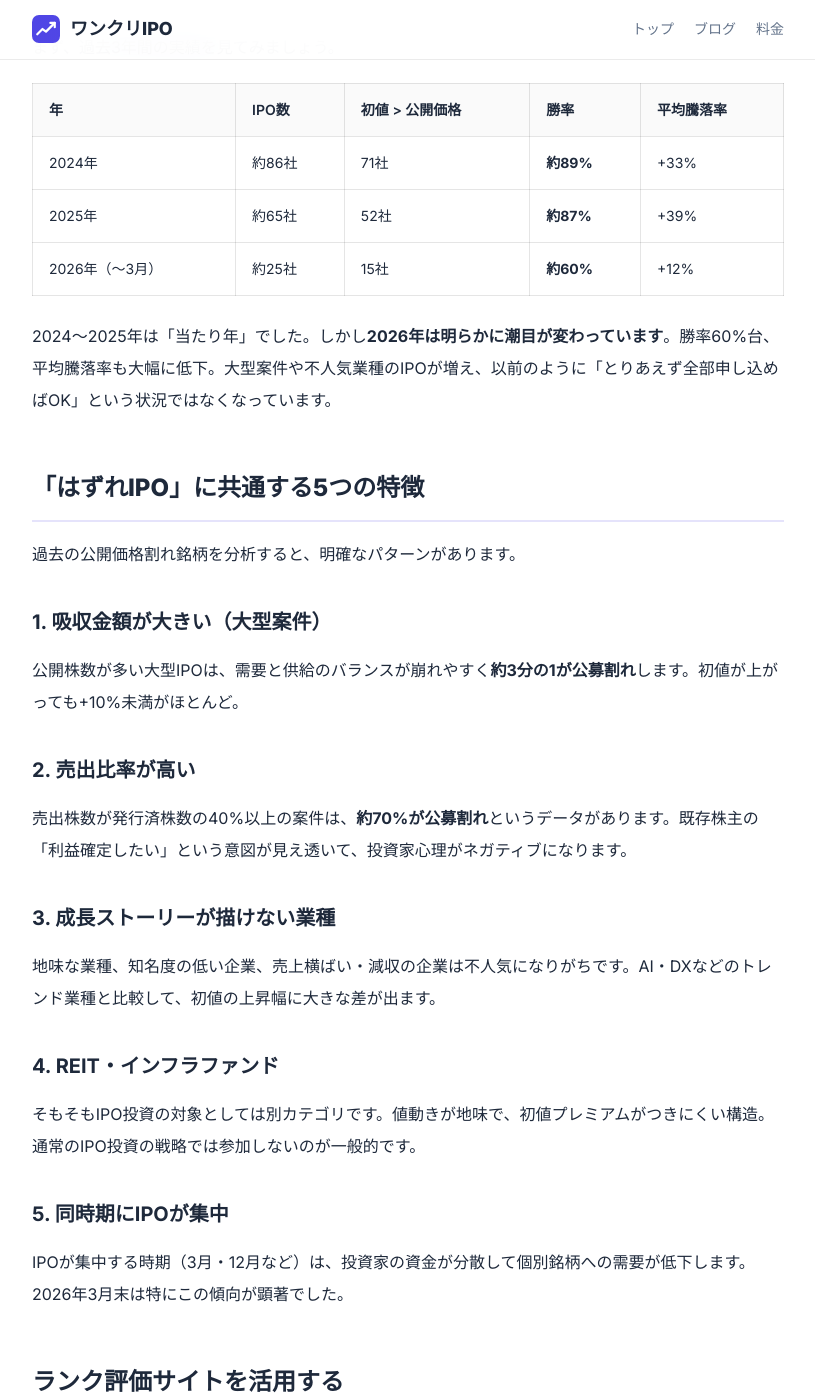
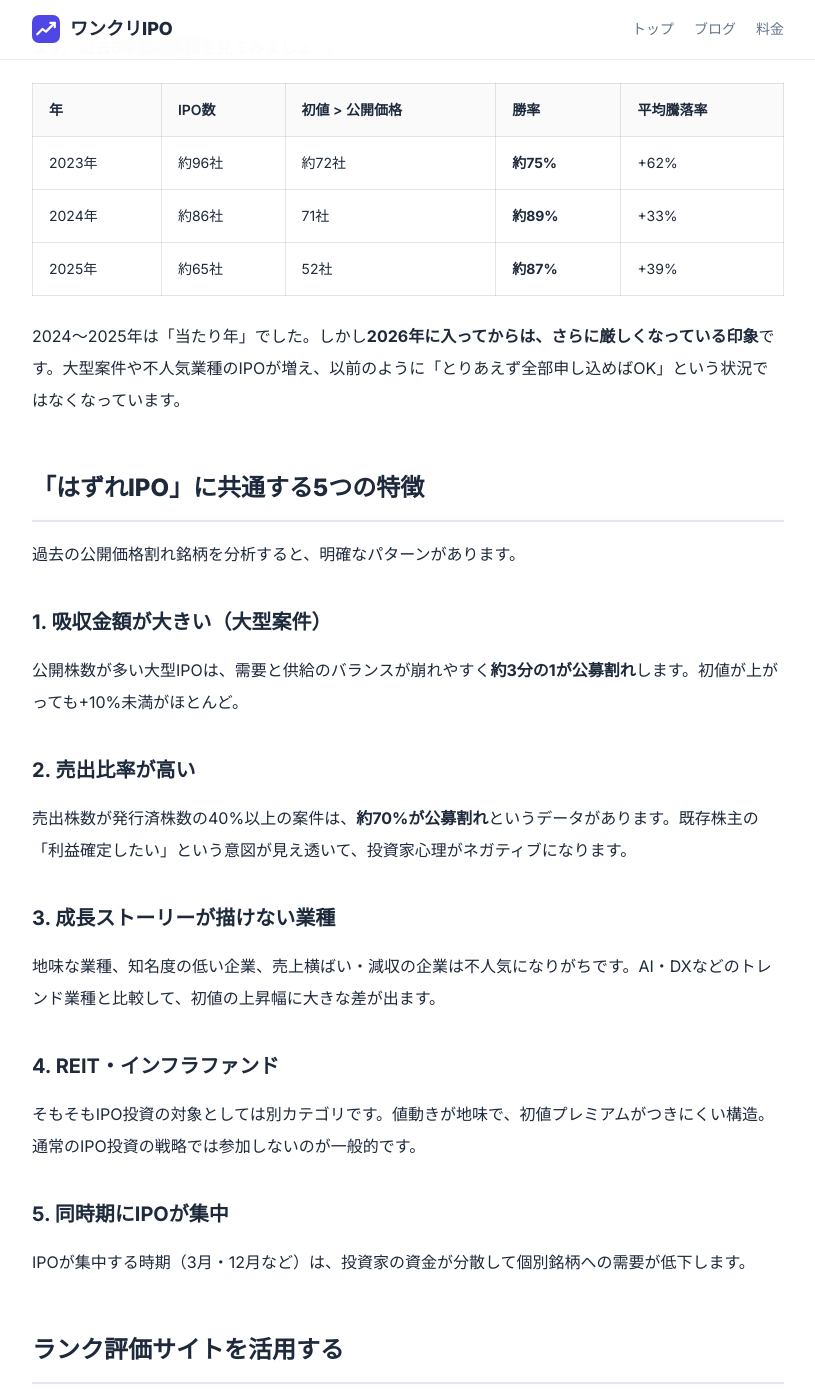
Before and after one commit to g-commits-beta/oneclick-ipo-page, a Jekyll site: the page built from _posts/2026-02-20-ipo-hazure-miwakekata.md, in a window 1280 px wide and 1400 px high, scrolled down 659 px. Shown: the whole window, without its empty margins (232-1047 px from the left). Built offline with Jekyll 4.4.1, drawn with Linux system fonts in a browser that asks for light colours; some of the changed text lies outside the part shown.

Commit message:
blog: はずれIPOの見分け方 記事を2/20付に修正
2026年の具体的数値を削除、2023-2025のデータに変更。
日付を2026-02-20に変更。

Co-Authored-By: Claude Opus 4.6 (1M context) <noreply@anthropic.com>

```diff
--- a/_posts/2026-04-05-ipo-hazure-miwakekata.md
+++ b/_posts/2026-02-20-ipo-hazure-miwakekata.md
@@ -20,11 +20,11 @@ tags: [IPO分析]
 
 | 年 | IPO数 | 初値 > 公開価格 | 勝率 | 平均騰落率 |
 |------|--------|-----------------|------|-----------|
+| 2023年 | 約96社 | 約72社 | **約75%** | +62% |
 | 2024年 | 約86社 | 71社 | **約89%** | +33% |
 | 2025年 | 約65社 | 52社 | **約87%** | +39% |
-| 2026年（～3月） | 約25社 | 15社 | **約60%** | +12% |
 
-2024〜2025年は「当たり年」でした。しかし**2026年は明らかに潮目が変わっています**。勝率60%台、平均騰落率も大幅に低下。大型案件や不人気業種のIPOが増え、以前のように「とりあえず全部申し込めばOK」という状況ではなくなっています。
+2024〜2025年は「当たり年」でした。しかし**2026年に入ってからは、さらに厳しくなっている印象**です。大型案件や不人気業種のIPOが増え、以前のように「とりあえず全部申し込めばOK」という状況ではなくなっています。
 
 ## 「はずれIPO」に共通する5つの特徴
 
@@ -48,7 +48,7 @@ tags: [IPO分析]
 
 ### 5. 同時期にIPOが集中
 
-IPOが集中する時期（3月・12月など）は、投資家の資金が分散して個別銘柄への需要が低下します。2026年3月末は特にこの傾向が顕著でした。
+IPOが集中する時期（3月・12月など）は、投資家の資金が分散して個別銘柄への需要が低下します。
 
 ## ランク評価サイトを活用する
 
@@ -84,7 +84,7 @@ IPOの良し悪しを自分で分析するのは大変です。そこで活用
 
 ### 積極派：Cランク以上
 
-Cランクは公開価格割れリスクがある一方、思わぬ上昇をする銘柄もあります。ただし2026年の環境ではCランクの勝率が大幅に低下しているため、現時点では慎重になるべきです。
+Cランクは公開価格割れリスクがある一方、思わぬ上昇をする銘柄もあります。ただし最近の環境ではCランクの勝率が低下傾向にあるため、慎重になるべきです。
 
 ## IPO投資で勝つために重要なこと
 
```
Also changed, not shown: other parts of _posts/2026-02-20-ipo-hazure-miwakekata.md (+1 -1 lines).
